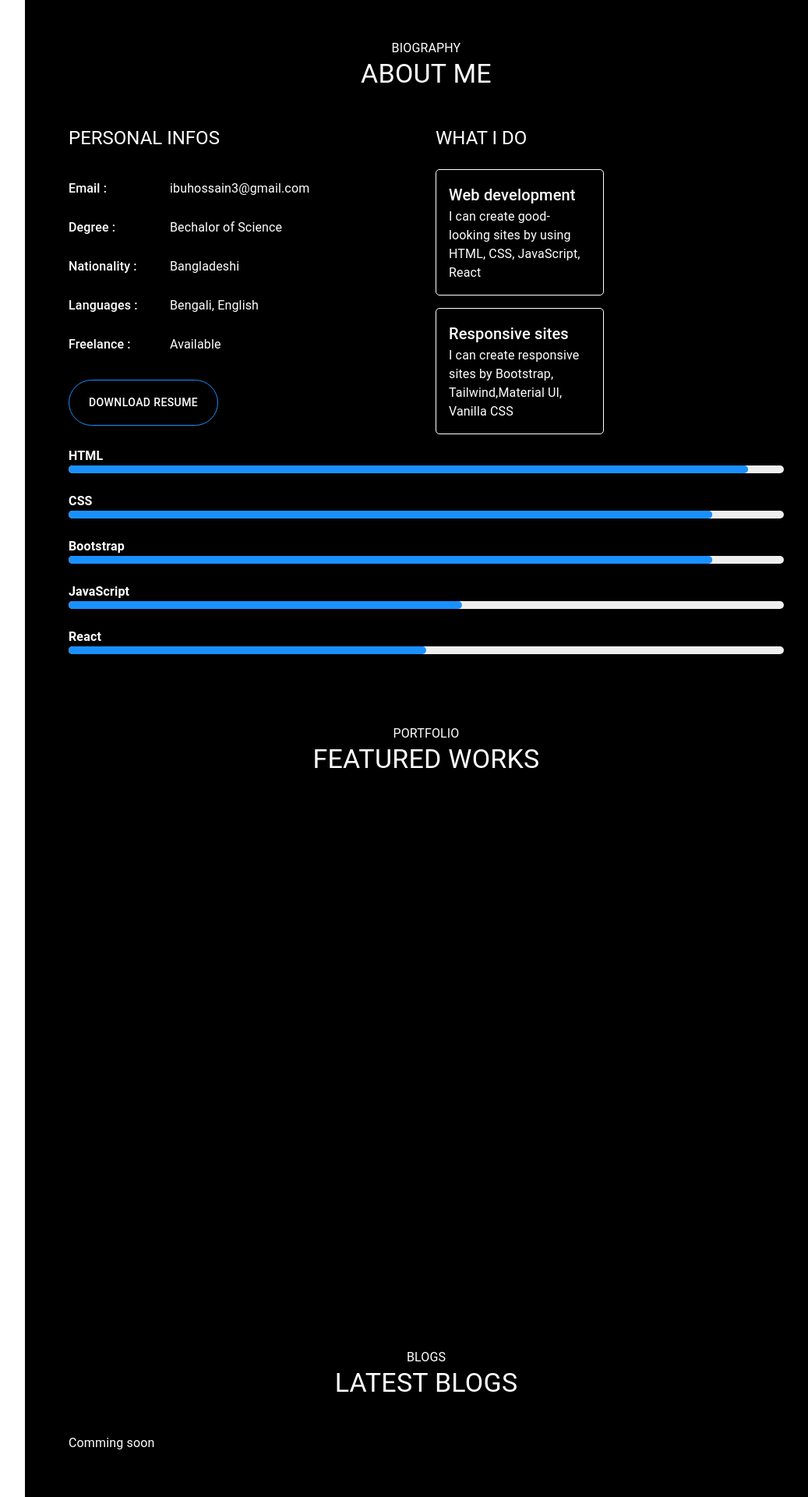
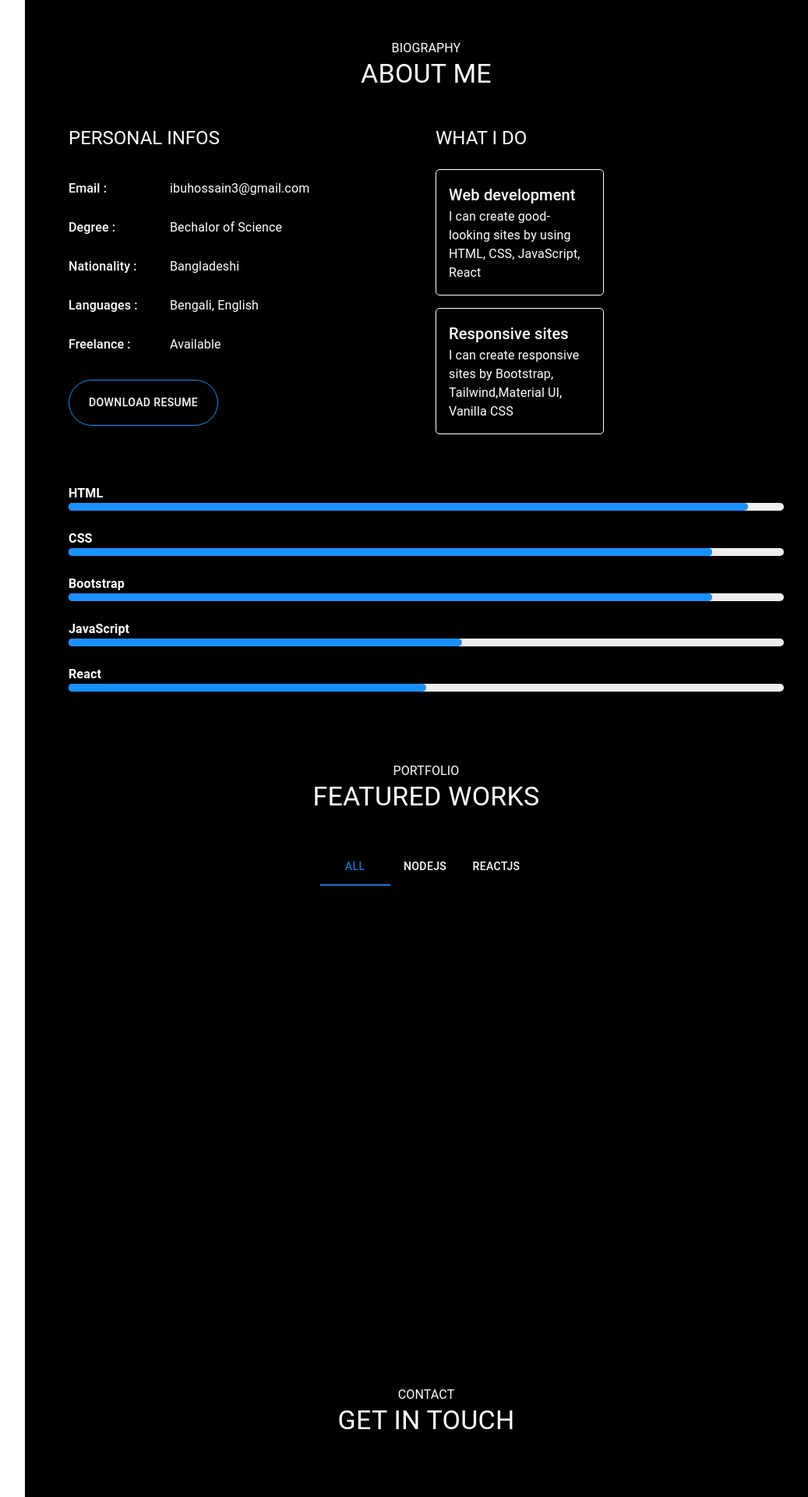
Before and after one commit to mdibuhossain/Portfolio_main, a React (Create React App) app: page / in a window 1280 px wide. Shown: the part 840-2760 px from the top of the page at 78% size, without its empty margins (218-1255 px from the left). Built offline with nearby package versions, Linux system fonts and the light colour scheme.

Commit message:
portfolio tabs

```diff
--- a/src/Pages/About.js
+++ b/src/Pages/About.js
@@ -96,7 +96,7 @@ const About = () => {
                         </Typography>
                     </a>
                 </Grid>
-                <Grid item xs={12} md={6}>
+                <Grid item xs={12} md={6} sx={{ mb: 8 }}>
                     <Box>
                         <Typography variant="h5" sx={{ mb: 3 }}>
                             WHAT I DO
--- a/src/Pages/Portfolio.js
+++ b/src/Pages/Portfolio.js
@@ -1,14 +1,29 @@
+import { Paper, Tab, Tabs } from '@mui/material';
 import { Box } from '@mui/system';
 import React from 'react';
 import Title from '../components/Title';
 
 const Portfolio = () => {
+    const [value, setValue] = React.useState(0);
+
+    const handleChange = (event: React.SyntheticEvent, newValue: number) => {
+        console.log(event.target.name);
+        setValue(newValue);
+    };
     return (
         <Box id="portfolio" className="container" sx={{ pt: { lg: 5, xs: 7 }, px: { lg: 7, xs: 4 } }}>
             <Title
                 title="FEATURED WORKS"
                 subtitle="PORTFOLIO"
             />
+            <Box>
+                <Tabs value={value} onChange={handleChange} centered>
+                    <Tab name="all" label="All" sx={{ color: 'white' }} />
+                    <Tab name="nodejs" label="NodeJS" sx={{ color: 'white' }} />
+                    <Tab name="reactjs" label="ReactJS" sx={{ color: 'white' }} />
+                </Tabs>
+            </Box>
+
         </Box>
     );
 };
--- a/src/components/NavDrawer.js
+++ b/src/components/NavDrawer.js
@@ -75,7 +75,7 @@ export default function NavDrawer() {
                         <ListItemText primary="Portfolio" />
                     </ListItem>
                 </Link>
-                <Link smooth to='#blogs' style={{ display: 'flex', alignItems: 'center', justifyContent: 'center', textDecoration: 'none', color: 'inherit' }}>
+                <Link smooth to='/blogs' style={{ display: 'flex', alignItems: 'center', justifyContent: 'center', textDecoration: 'none', color: 'inherit' }}>
                     <ListItem button>
                         <ListItemIcon>
                             <InboxIcon className={menuIcon} />
@@ -136,8 +136,8 @@ export default function NavDrawer() {
                     PaperProps={{
                         sx: {
                             // position: 'relative',
-                            backgroundColor: 'rgb(17, 17, 17)',
-                            // backgroundColor: 'rgb(12, 12, 12)',
+                            // backgroundColor: 'rgb(17, 17, 17)',
+                            backgroundColor: 'rgb(44, 50, 53)',
                             opacity: '0.9',
                             color: 'white'
                         }
@@ -155,8 +155,8 @@ export default function NavDrawer() {
                     PaperProps={{
                         sx: {
                             // position: 'relative',
-                            backgroundColor: 'black',
-                            // backgroundColor: 'rgb(12, 12, 12)',
+                            // backgroundColor: 'black',
+                            backgroundColor: 'rgb(44, 50, 53)',
                             opacity: '0.99',
                             color: 'white'
                         }
@@ -179,7 +179,7 @@ export default function NavDrawer() {
                 <Hero />
                 <About />
                 <Portfolio />
-                <Blogs />
+                {/* <Blogs /> */}
                 <Contact />
                 {/* <Outlet /> */}
             </Box>
```
